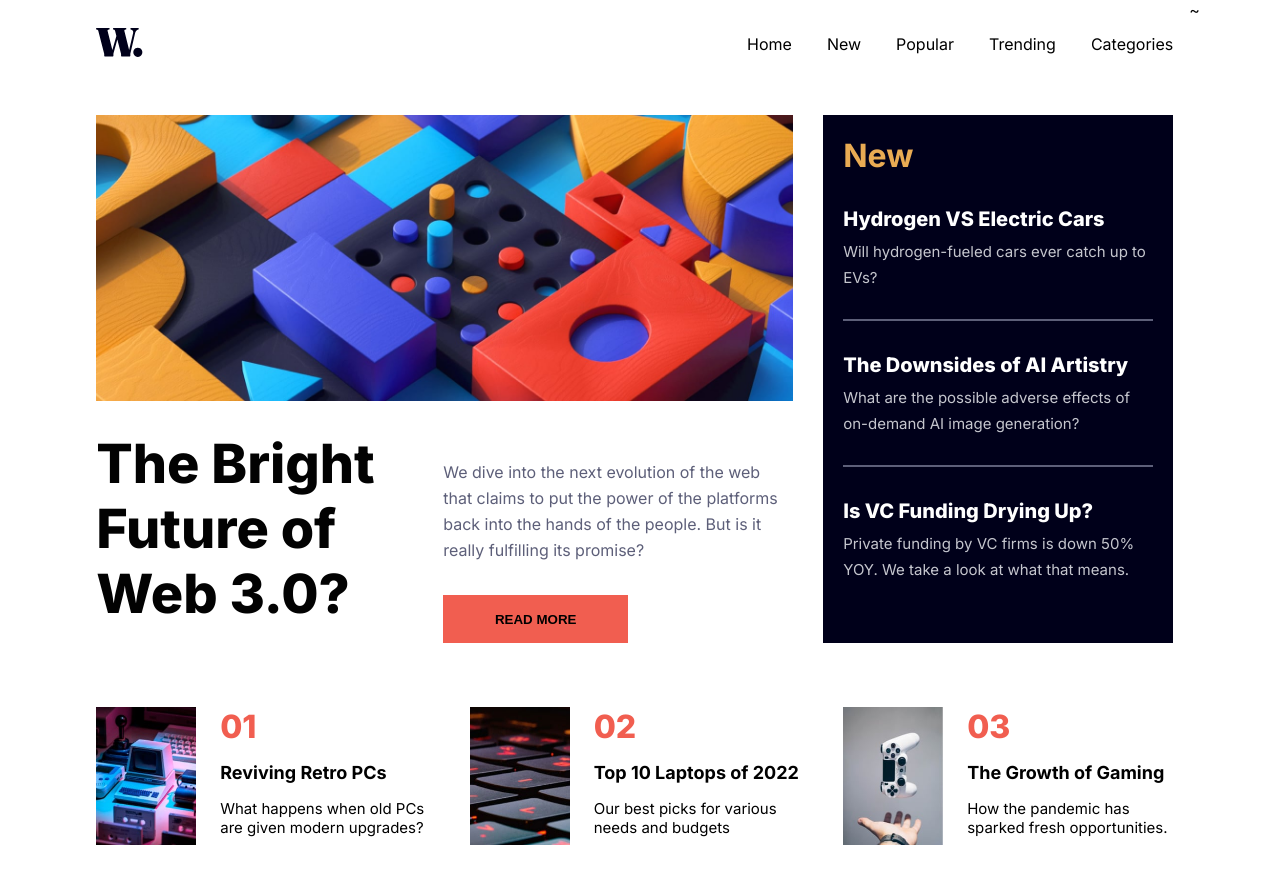
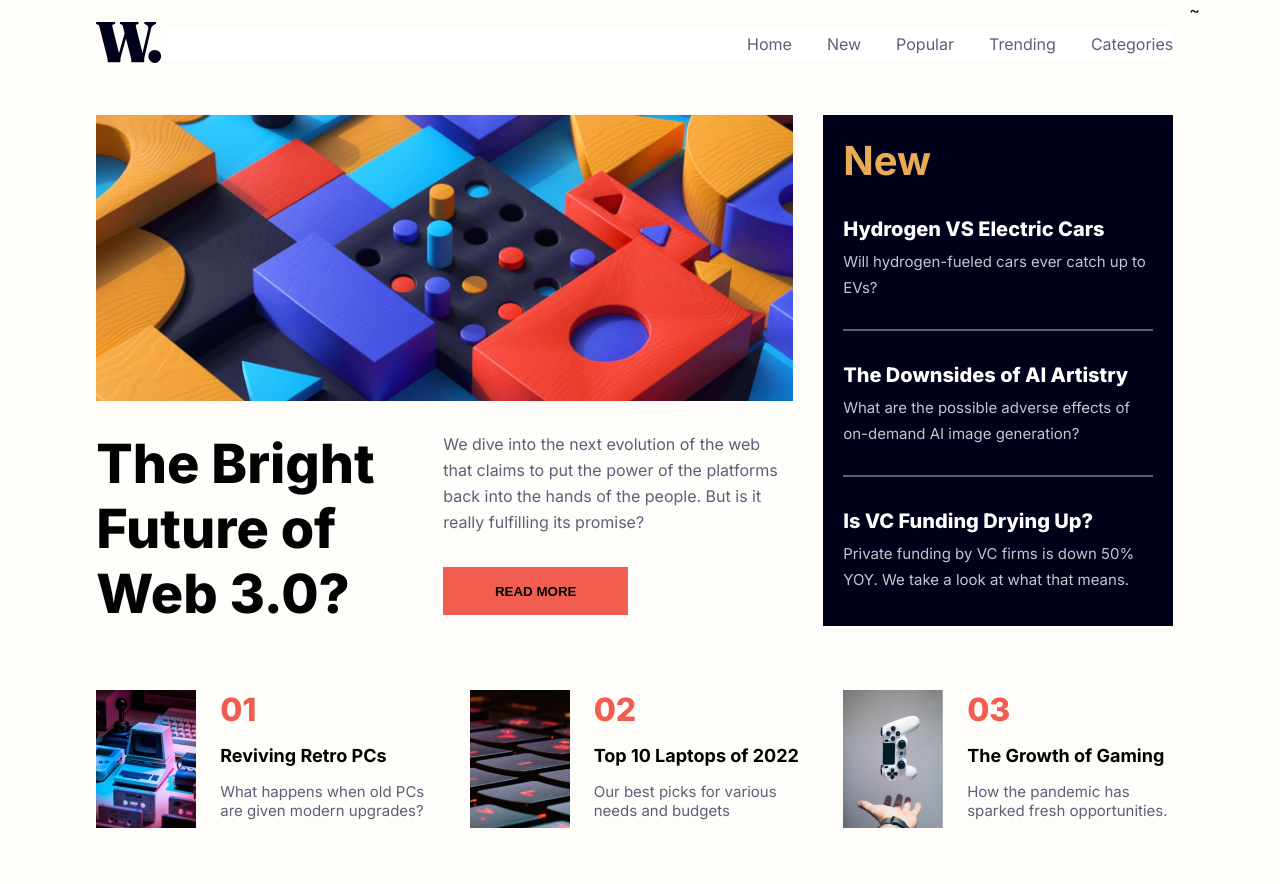
Before and after one commit to omar3119/frontedmentor-NewsHomepage, a plain HTML site: page index.html in a window 1280 px wide. Drawn offline with Linux system fonts and the light colour scheme.

Commit message:
editing details

```diff
--- a/style.css
+++ b/style.css
@@ -19,6 +19,7 @@ body {
   font-family: "Inter", serif;
   display: flex;
   justify-content: center;
+  background-color: var(--Off-white);
 }
 
 .container {
@@ -156,17 +157,22 @@ body {
   font-size: 32px;
   font-weight: 800;
   color: var(--Soft-red);
+  cursor: pointer;
 }
 
 .div__card .card-title {
   font-size: 18px;
   font-weight: 700;
+  cursor: pointer;
 }
-
+.div__card .card-title:hover {
+  color: var(--Soft-red);
+}
 .div__card .card-description {
   font-size: 15px;
   font-weight: 400;
   padding-bottom: 8px;
+  color: var(--Dark-grayish-blue);
 }
 
 .menu__back {
@@ -220,6 +226,7 @@ body {
 
 .menubar ul>li {
   cursor: pointer;
+  color: var(--Dark-grayish-blue);
 }
 
 .menubar ul>li:hover {
@@ -227,6 +234,10 @@ body {
 }
 
 @media (width >=1024px) {
+  .header .div_logo img {
+    width: 66px;
+    height: 41px;
+  }
 
   .menu__back {
     width: 100%;
@@ -274,6 +285,7 @@ body {
     white-space: pre;
     /* Activa el salto de línea */
     display: block;
+    letter-spacing: 2%;
   }
 
   .main {
@@ -302,6 +314,7 @@ body {
 
   .content__description {
     max-width: 350px;
+    padding-top: 0;
   }
 
   .section__new {
@@ -309,9 +322,12 @@ body {
     margin-top: 0;
     grid-column: 3/4;
     margin-left: 30px;
+    padding: 21px 20px 0 20px;
 
   }
-
+  .section__new .title {
+    font-size: 40px;
+  }
   .section__cards {
     width: 100%;
     justify-content: space-between;
@@ -334,4 +350,5 @@ body {
   .container {
     padding: 88px 0 0 0;
   }
+
 }
```
